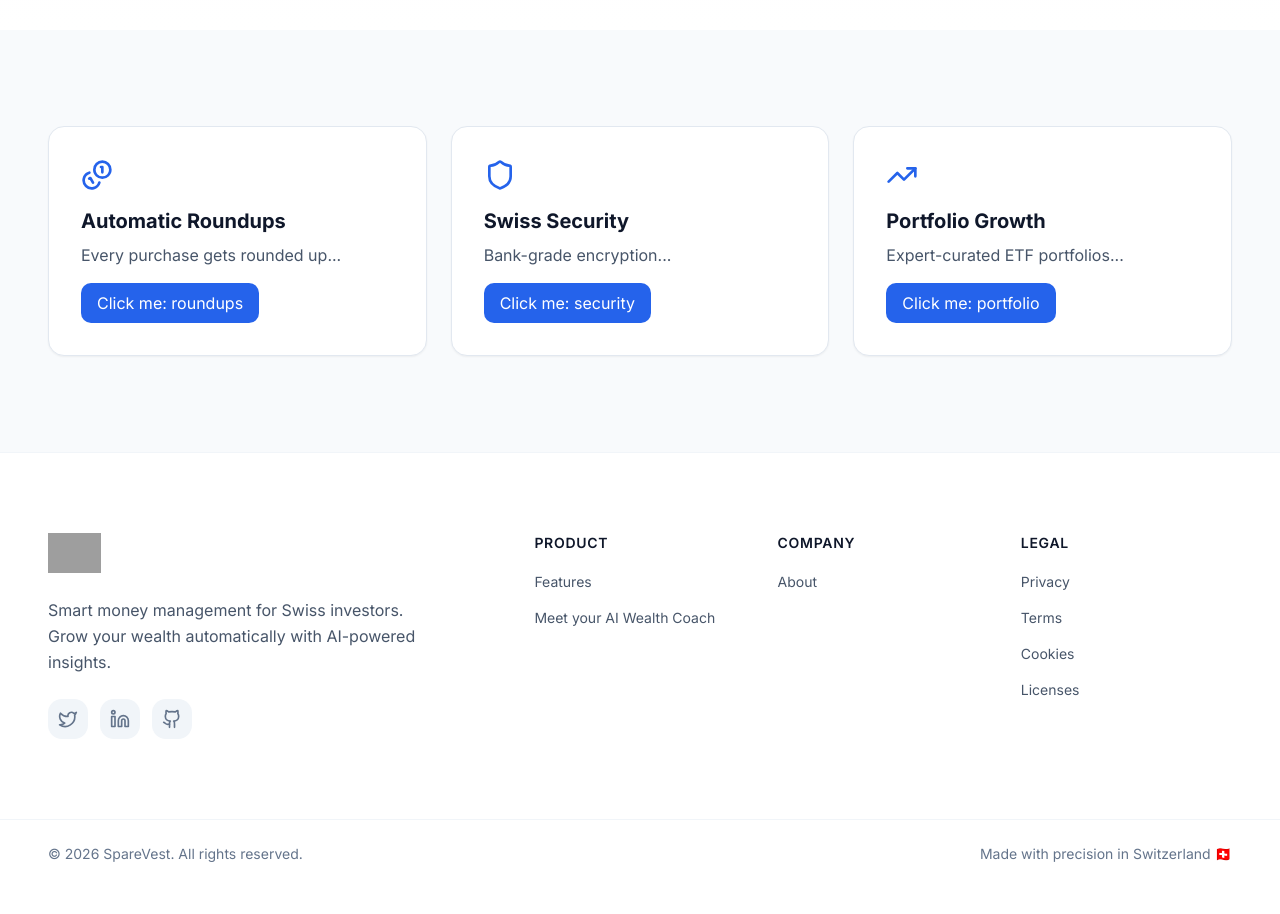
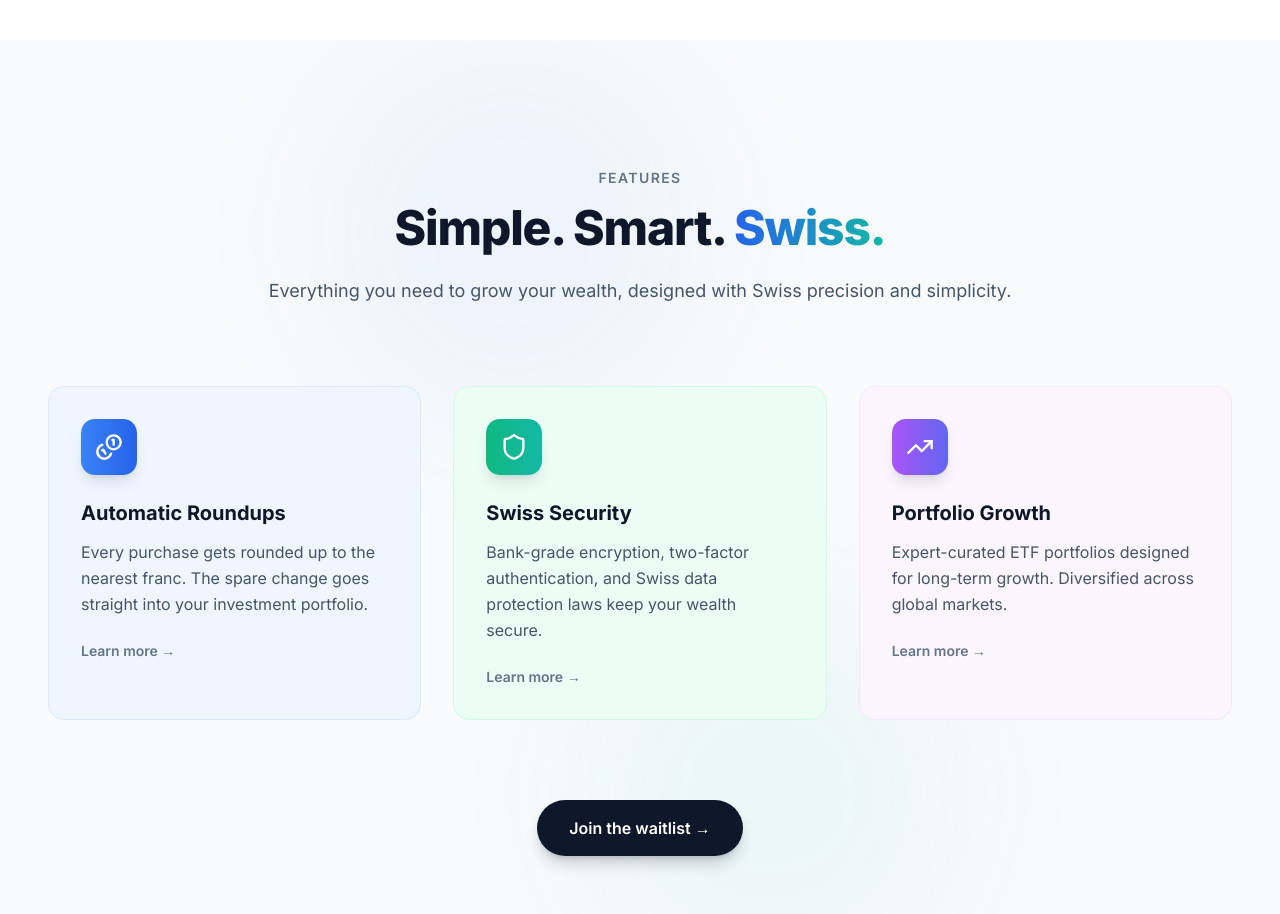
Before and after one commit to gcost81/SpareVestWaitinglist, a React (Vite) app in the folder app/: page / in a window 1280 px wide. Shown: the part 1860-2774 px from the top of the page. Before the commit the page ends 2748 px from the top, so only its background shows below. Built offline with nearby package versions, Linux system fonts and the light colour scheme; grey boxes are pictures that could not be loaded.

Commit message:
Update Features.tsx

```diff
--- a/app/src/sections/Features.tsx
+++ b/app/src/sections/Features.tsx
@@ -1,99 +1,239 @@
 import { motion, useInView } from 'framer-motion';
 import { useRef, useState } from 'react';
-import { Coins, Shield, TrendingUp, ArrowRight, X } from 'lucide-react';
+import { Coins, Shield, TrendingUp, Check, X } from 'lucide-react';
 
 const features = [
   {
     icon: Coins,
     title: 'Automatic Roundups',
-    description: 'Every purchase gets rounded up...',
+    description: 'Every purchase gets rounded up to the nearest franc. The spare change goes straight into your investment portfolio.',
+    color: 'from-blue-500 to-blue-600',
+    bgColor: 'bg-blue-50',
+    borderColor: 'border-blue-100',
     modalId: 'roundups',
   },
   {
     icon: Shield,
     title: 'Swiss Security',
-    description: 'Bank-grade encryption...',
+    description: 'Bank-grade encryption, two-factor authentication, and Swiss data protection laws keep your wealth secure.',
+    color: 'from-emerald-500 to-teal-500',
+    bgColor: 'bg-emerald-50',
+    borderColor: 'border-emerald-100',
     modalId: 'security',
   },
   {
     icon: TrendingUp,
     title: 'Portfolio Growth',
-    description: 'Expert-curated ETF portfolios...',
+    description: 'Expert-curated ETF portfolios designed for long-term growth. Diversified across global markets.',
+    color: 'from-purple-500 to-indigo-500',
+    bgColor: 'bg-purple-50',
+    borderColor: 'border-purple-100',
     modalId: 'portfolio',
   },
 ];
 
+const modalContent = {
+  roundups: {
+    title: 'Round Up Your Purchases Automatically',
+    items: [
+      'Every time you buy coffee, groceries, or anything else, we round up to the nearest CHF',
+      'The spare change (e.g., CHF 0.45 from a CHF 8.55 coffee) goes straight into your investment portfolio',
+      'Set your own round-up rules: round to nearest CHF 1, 5, or 10 for faster growth',
+      'Watch your "spare change" grow into serious wealth without changing your spending habits',
+    ],
+  },
+  security: {
+    title: 'Bank-Grade Protection for Your Wealth',
+    items: [
+      '256-bit encryption: Same security standard used by Swiss banks',
+      'Two-factor authentication: Extra layer of protection for your account',
+      'Swiss data protection: Fully compliant with Swiss privacy laws (FADP)',
+      'Segregated accounts: Your investments are held separately from company assets',
+      'Regulated: Operating under Swiss financial regulations',
+    ],
+  },
+  portfolio: {
+    title: 'Expert-Curated Investment Portfolios',
+    items: [
+      'ETF-based portfolios: Diversified across thousands of stocks and bonds',
+      'Risk levels: Choose from Conservative, Balanced, or Growth based on your goals',
+      'Automatic rebalancing: We adjust your portfolio quarterly to maintain optimal allocation',
+      'Global diversification: Invest in Swiss, European, US, and emerging markets',
+      'Low fees: Keep more of your returns with our transparent pricing',
+    ],
+  },
+};
+
 export function Features() {
   const ref = useRef<HTMLDivElement>(null);
   const isInView = useInView(ref, { once: true, margin: '-100px' });
-  const [showModal, setShowModal] = useState(false);
-  const [modalTitle, setModalTitle] = useState('');
+  const [activeModal, setActiveModal] = useState<string | null>(null);
 
-  const openModal = (id: string) => {
-    console.log('Button clicked! ID:', id); // This should appear in console
-    setModalTitle(id);
-    setShowModal(true);
+  const openModal = (modalId: string) => {
+    console.log('Opening modal:', modalId);
+    setActiveModal(modalId);
   };
 
   const closeModal = () => {
-    setShowModal(false);
+    setActiveModal(null);
   };
 
+  const activeContent = activeModal ? modalContent[activeModal as keyof typeof modalContent] : null;
+
   return (
-    <section id="features" ref={ref} className="relative py-24 overflow-hidden bg-slate-50">
+    <section id="features" ref={ref} className="relative py-24 lg:py-32 overflow-hidden bg-slate-50 dark:bg-slate-800/50 transition-colors duration-300">
+      <div className="absolute inset-0">
+        <div className="absolute top-0 left-1/4 w-96 h-96 bg-blue-500/5 rounded-full blur-3xl" />
+        <div className="absolute bottom-0 right-1/4 w-96 h-96 bg-teal-500/5 rounded-full blur-3xl" />
+      </div>
+
       <div className="relative z-10 px-6 lg:px-12">
         <div className="max-w-7xl mx-auto">
-          <div className="grid md:grid-cols-2 lg:grid-cols-3 gap-6">
+          <motion.div
+            initial={{ opacity: 0, y: 30 }}
+            animate={isInView ? { opacity: 1, y: 0 } : {}}
+            transition={{ duration: 0.7, ease: [0.25, 0.46, 0.45, 0.94] }}
+            className="text-center max-w-3xl mx-auto mb-16 lg:mb-20"
+          >
+            <span className="text-sm font-semibold uppercase tracking-widest text-slate-500 dark:text-slate-400 mb-4 block">
+              Features
+            </span>
+            <h2 className="text-4xl lg:text-5xl font-extrabold text-slate-900 dark:text-white tracking-tight mb-6">
+              Simple. Smart.{' '}
+              <span className="bg-gradient-to-r from-blue-600 to-teal-500 bg-clip-text text-transparent">
+                Swiss.
+              </span>
+            </h2>
+            <p className="text-lg text-slate-600 dark:text-slate-400 leading-relaxed">
+              Everything you need to grow your wealth, designed with Swiss precision and simplicity.
+            </p>
+          </motion.div>
+
+          <div className="grid md:grid-cols-2 lg:grid-cols-3 gap-6 lg:gap-8">
             {features.map((feature, index) => (
               <motion.div
                 key={feature.title}
                 initial={{ opacity: 0, y: 40 }}
                 animate={isInView ? { opacity: 1, y: 0 } : {}}
-                transition={{ duration: 0.6, delay: index * 0.15 }}
-                className="p-8 rounded-2xl bg-white border border-slate-200 shadow-sm"
+                transition={{
+                  duration: 0.6,
+                  delay: index * 0.15,
+                  ease: [0.25, 0.46, 0.45, 0.94],
+                }}
+                whileHover={{ y: -4 }}
+                className={`group relative p-8 rounded-2xl ${feature.bgColor} dark:bg-slate-800 border ${feature.borderColor} dark:border-slate-700 transition-all duration-300 ease-out hover:shadow-xl hover:shadow-slate-900/5 dark:hover:shadow-slate-900/20`}
               >
-                <feature.icon className="w-8 h-8 text-blue-600 mb-4" />
-                <h3 className="text-xl font-bold mb-2">{feature.title}</h3>
-                <p className="text-slate-600 mb-4">{feature.description}</p>
+                <div
+                  className={`w-14 h-14 rounded-xl bg-gradient-to-r ${feature.color} flex items-center justify-center mb-6 shadow-lg transition-transform duration-300 group-hover:scale-110`}
+                >
+                  <feature.icon className="w-7 h-7 text-white" />
+                </div>
 
-                {/* SIMPLE TEST BUTTON */}
+                <h3 className="text-xl font-bold text-slate-900 dark:text-white mb-3">
+                  {feature.title}
+                </h3>
+                <p className="text-slate-600 dark:text-slate-400 leading-relaxed mb-6">
+                  {feature.description}
+                </p>
+
                 <button
-                  onClick={() => openModal(feature.modalId)}
-                  className="bg-blue-600 text-white px-4 py-2 rounded-lg hover:bg-blue-700"
+                  type="button"
+                  onClick={(e) => {
+                    e.preventDefault();
+                    e.stopPropagation();
+                    openModal(feature.modalId);
+                  }}
+                  className="flex items-center gap-2 text-sm font-semibold text-slate-500 dark:text-slate-400 group-hover:text-blue-600 dark:group-hover:text-blue-400 transition-colors cursor-pointer bg-transparent border-none outline-none"
                 >
-                  Click me: {feature.modalId}
+                  <span>Learn more →</span>
                 </button>
+
+                <div
+                  className={`absolute inset-0 rounded-2xl bg-gradient-to-r ${feature.color} opacity-0 group-hover:opacity-5 transition-opacity duration-300`}
+                />
               </motion.div>
             ))}
           </div>
+
+          <motion.div
+            initial={{ opacity: 0, y: 20 }}
+            animate={isInView ? { opacity: 1, y: 0 } : {}}
+            transition={{ duration: 0.6, delay: 0.6 }}
+            className="mt-16 lg:mt-20 text-center"
+          >
+            <motion.a
+              href="#waitlist"
+              whileHover={{ scale: 1.02 }}
+              whileTap={{ scale: 0.98 }}
+              className="inline-flex items-center gap-2 px-8 py-4 bg-slate-900 dark:bg-white text-white dark:text-slate-900 font-semibold rounded-full shadow-lg shadow-slate-900/20 hover:bg-slate-800 dark:hover:bg-slate-100 transition-colors"
+            >
+              <span>Join the waitlist →</span>
+            </motion.a>
+          </motion.div>
         </div>
       </div>
 
-      {/* SIMPLE DEBUG MODAL - No libraries, just CSS */}
-      {showModal && (
+      {/* Simple Modal */}
+      {activeModal && activeContent && (
+        <>
           <div
-          className="fixed inset-0 z-[9999] flex items-center justify-center bg-black/50 p-4"
+            className="fixed inset-0 z-50 bg-black/50 backdrop-blur-sm"
             onClick={closeModal}
-        >
+          />
+          <div className="fixed inset-0 z-50 flex items-center justify-center p-4 sm:p-6 pointer-events-none">
             <div
-            className="bg-white rounded-2xl p-8 max-w-md w-full shadow-2xl"
+              className="pointer-events-auto w-full max-w-[600px] bg-white dark:bg-slate-900 rounded-2xl shadow-2xl overflow-hidden max-h-[90vh] flex flex-col relative"
               onClick={(e) => e.stopPropagation()}
             >
-            <div className="flex justify-between items-center mb-4">
-              <h2 className="text-2xl font-bold">Modal: {modalTitle}</h2>
-              <button onClick={closeModal} className="p-2 hover:bg-slate-100 rounded-full">
-                <X className="w-6 h-6" />
-              </button>
-            </div>
-            <p className="text-slate-600 mb-6">If you can see this, the modal works!</p>
               <button
                 onClick={closeModal}
-              className="w-full py-3 bg-slate-900 text-white rounded-lg"
+                className="absolute top-4 right-4 p-2 rounded-full text-slate-400 hover:text-slate-600 dark:text-slate-500 dark:hover:text-slate-300 hover:bg-slate-100 dark:hover:bg-slate-800 transition-colors z-10"
               >
-              Close
+                <X className="w-5 h-5" />
+              </button>
+
+              <div className="overflow-y-auto p-6 sm:p-8">
+                <h2 className="text-2xl sm:text-3xl font-bold text-slate-900 dark:text-white mb-6 pr-8">
+                  {activeContent.title}
+                </h2>
+
+                <div className="space-y-3">
+                  {activeContent.items.map((item, index) => {
+                    const [itemTitle, ...itemDesc] = item.split(':');
+                    const description = itemDesc.join(':');
+
+                    return (
+                      <div key={index} className="flex items-start gap-4 p-4 rounded-xl bg-slate-50 dark:bg-slate-800/50 border border-slate-100 dark:border-slate-700">
+                        <div className="w-6 h-6 rounded-full bg-emerald-100 dark:bg-emerald-900/30 flex items-center justify-center flex-shrink-0 mt-0.5">
+                          <Check className="w-4 h-4 text-emerald-600 dark:text-emerald-400" />
+                        </div>
+                        <div className="flex-1">
+                          <span className="font-semibold text-slate-900 dark:text-white">
+                            {itemTitle}
+                          </span>
+                          {description && (
+                            <span className="text-slate-600 dark:text-slate-400 block mt-1 text-sm leading-relaxed">
+                              {description}
+                            </span>
+                          )}
+                        </div>
+                      </div>
+                    );
+                  })}
+                </div>
+
+                <div className="mt-8 pt-6 border-t border-slate-200 dark:border-slate-700">
+                  <button
+                    onClick={closeModal}
+                    className="w-full sm:w-auto px-6 py-3 bg-slate-900 dark:bg-white text-white dark:text-slate-900 font-semibold rounded-lg hover:bg-slate-800 dark:hover:bg-slate-100 transition-colors"
+                  >
+                    Got it
                   </button>
                 </div>
               </div>
+            </div>
+          </div>
+        </>
       )}
     </section>
   );
```
Lines whose indentation alone changed are shown as unchanged.
